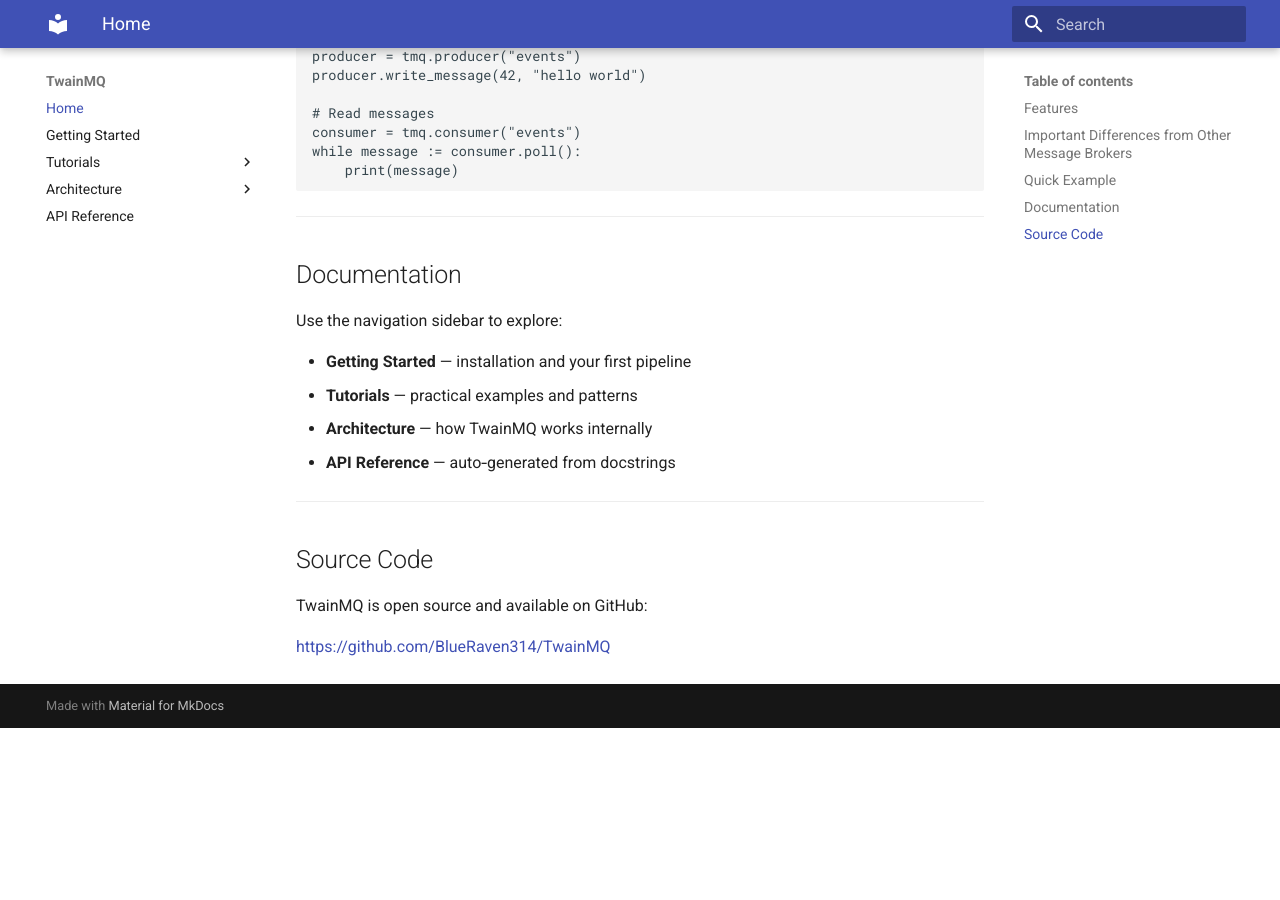
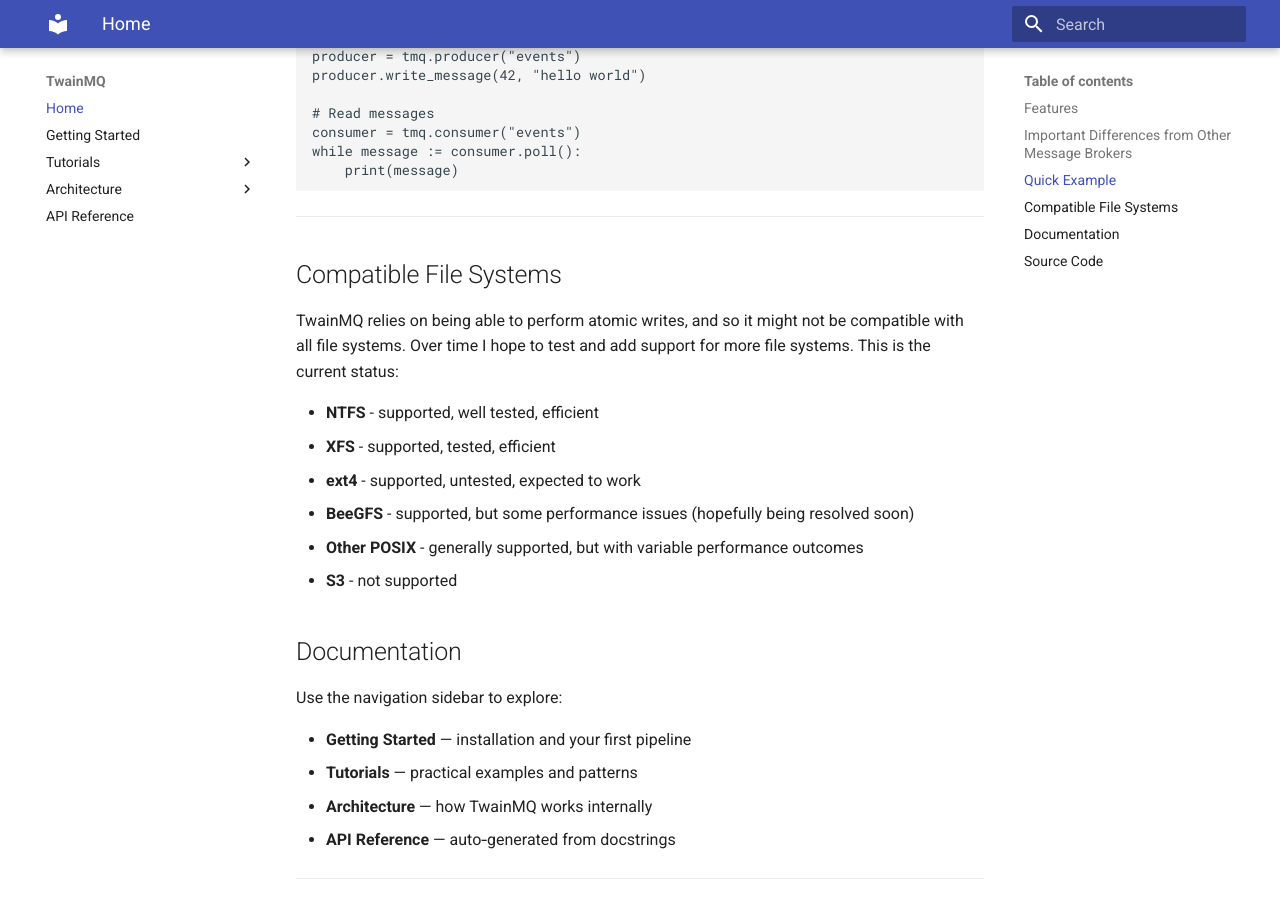
Before and after one commit to BlueRaven314/TwainMQ, an MkDocs documentation site: the page built from docs/index.md, in a window 1280 px wide and 900 px high, scrolled down 1675 px. Built offline with MkDocs 1.6.1 and Material for MkDocs 9.7.7, drawn with Linux system fonts in a browser that asks for light colours; before the commit the page ends 2403 px from its top, so only the background shows below that.

Commit message:
File system compatibility docs

````diff
--- a/docs/index.md
+++ b/docs/index.md
@@ -65,6 +65,17 @@
 ```
 ---
 
+## Compatible File Systems
+
+TwainMQ relies on being able to perform atomic writes, and so it might not be compatible with all file systems.  Over time I hope to test and add support for more file systems.  This is the current status:
+
+ - **NTFS** - supported, well tested, efficient
+ - **XFS** - supported, tested, efficient
+ - **ext4** - supported, untested, expected to work
+ - **BeeGFS** - supported, but some performance issues (hopefully being resolved soon)
+ - **Other POSIX** - generally supported, but with variable performance outcomes
+ - **S3** - not supported
+
 ## Documentation
 
 Use the navigation sidebar to explore:
````
